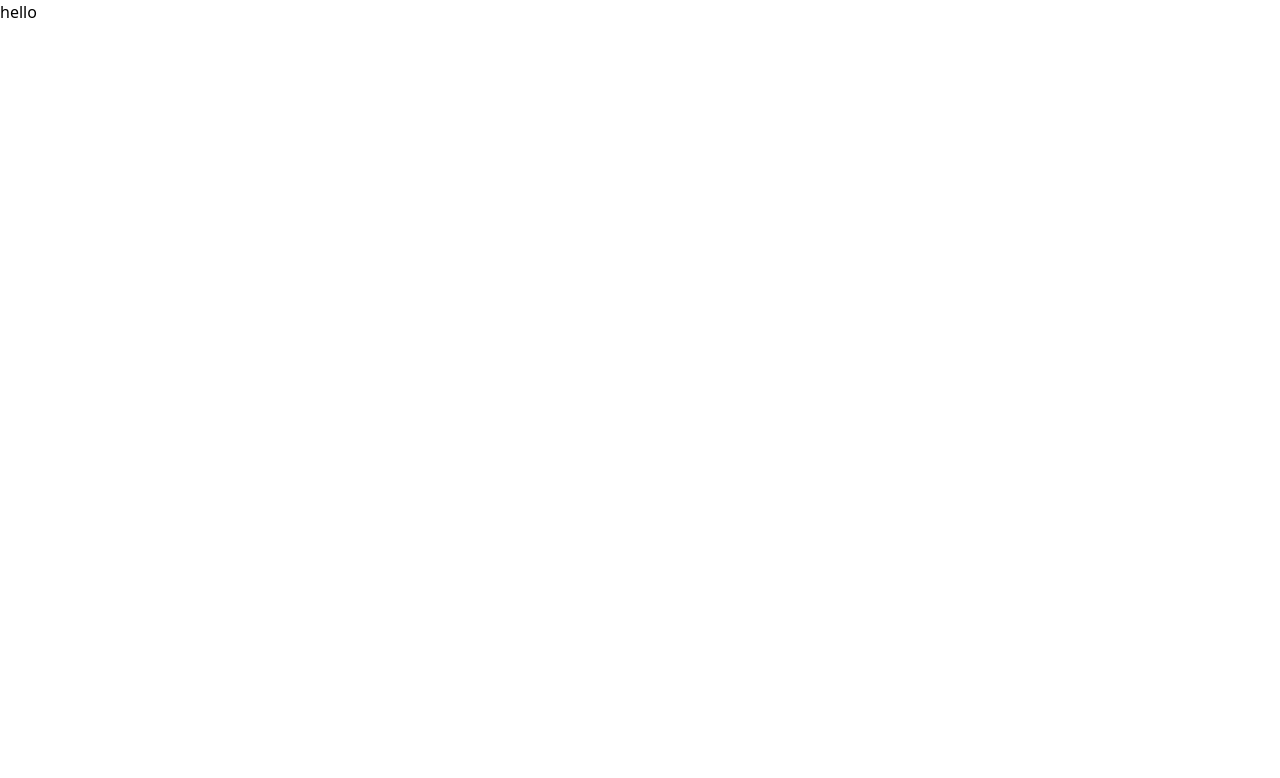
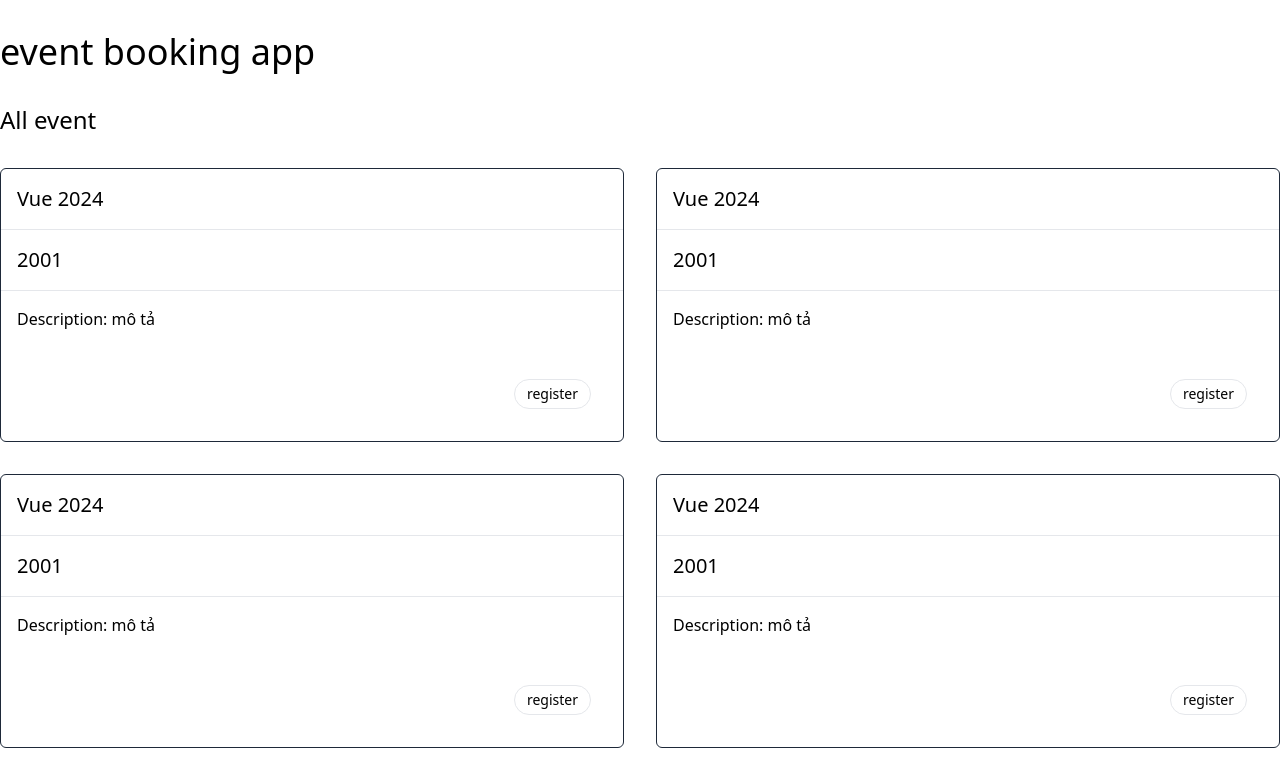
Before and after one commit to denisphamzero7/FRONTEND_VUEJS_NEW, a Vue app in the folder event-booking/: page / in a window 1280 px wide. Shown: the top 778 px of the page. Built offline with nearby package versions, Linux system fonts and the light colour scheme.

Commit message:
update code

```diff
--- a/event-booking/src/App.vue
+++ b/event-booking/src/App.vue
@@ -1,7 +1,27 @@
-<script setup></script>
+<script setup>
+import EventCard from '@/components/EventCard.vue'
+import BookingItem from '@/components/BookingItem.vue'
+import {ref} from 'vue'
+const data=ref('100')
+</script>
 
 <template>
-  <h1>hello</h1>
+
+
+  <main class="container mx-auto my-8 space-y-8">
+   <h1 class="text-4xl font-medium">event booking app</h1>
+   <h1 class="text-2xl font-medium">All event</h1>
+   <section class="grid grid-cols-2 gap-8">
+    <event-card v-for="i in 8" :key="i" title="Vue 2024" when="2001" description="mô tả" @register="console.log('register');"/>
+   </section>
+   <h1 class="text-2xl font-medium">your Bookings</h1>
+   <section class="grid grid-cols-1 gap-8" >
+    <booking-item v-for="i in 8 " :key="i"/>
+   </section>
+
+  </main>
 </template>
 
-<style scoped></style>
+<style scoped>
+
+</style>
--- a/event-booking/src/assets/base.css
+++ b/event-booking/src/assets/base.css
@@ -21,6 +21,6 @@
   --vt-c-text-dark-2: rgba(235, 235, 235, 0.64);
 }
 
-:root {
+:root{
   margin: 0;
 }
--- a/event-booking/src/assets/main.css
+++ b/event-booking/src/assets/main.css
@@ -1,2 +1,3 @@
 @import './base.css';
-@import 'tailwindcss';
+
+@import "tailwindcss";
--- /dev/null
+++ b/event-booking/src/components/BookingItem.vue
@@ -0,0 +1,15 @@
+<template>
+ <RoundCard>
+  <div class="p-4">
+    Booking to heheheheh
+  </div>
+ </RoundCard>
+</template>
+
+<script>
+import RoundCard from '@/components/RoundCard.vue'
+</script>
+
+<style lang="scss" scoped>
+
+</style>
--- /dev/null
+++ b/event-booking/src/components/EventCard.vue
@@ -0,0 +1,36 @@
+<template>
+  <SectionCard>
+
+    <template #header>
+      {{ title }}
+    </template>
+     {{ when }}
+     <template #footer>
+    <div class="space-y-8">
+      <p>Description: {{ description }}</p>
+    <div class="flex justify-end p-4">
+      <round-button
+        @click="$emit('register')"
+      > register</round-button>
+    </div>
+    </div>
+     </template>
+
+  </SectionCard>
+</template>
+
+<script setup>
+import RoundButton from '@/components/RoundButton.vue';
+import SectionCard from './SectionCard.vue';
+
+defineProps({
+  title: String,
+  when: String,
+  description: String,
+});
+// const emit = defineEmits(['register']);
+</script>
+
+<style scoped>
+/* nếu cần custom style */
+</style>
--- /dev/null
+++ b/event-booking/src/components/RoundButton.vue
@@ -0,0 +1,18 @@
+<template>
+  <button
+    class="text-sm font-medium border border-gray-200 rounded-full px-3 py-1 hover:bg-gray-100"
+    @click="$emit('click')"
+  >
+   <slot></slot>
+  </button>
+</template>
+
+<script setup>
+
+defineEmits(['click']);
+
+
+defineProps({
+  label: String,
+});
+</script>
--- /dev/null
+++ b/event-booking/src/components/RoundCard.vue
@@ -0,0 +1,5 @@
+<template>
+  <div class="border border-gray-800 bg-white rounded-md">
+  <slot></slot>
+  </div>
+</template>
--- /dev/null
+++ b/event-booking/src/components/SectionCard.vue
@@ -0,0 +1,15 @@
+<template>
+  <RoundCard>
+    <h3 class="p-4 font-medium text-xl border-b border-gray-200"><slot name="header">
+      what: {{ title }}
+    </slot></h3>
+    <h3 class="p-4 text-xl border-b border-gray-200"><slot></slot></h3>
+
+   <div class="p-4">
+    <slot name="footer"></slot>
+   </div>
+  </RoundCard>
+</template>
+<script setup>
+import RoundCard from './RoundCard.vue';
+</script>
```
Also changed, not shown: event-booking/package.json (+1 -6 lines), 1 other file (tests, documents, lock files or other folders).
